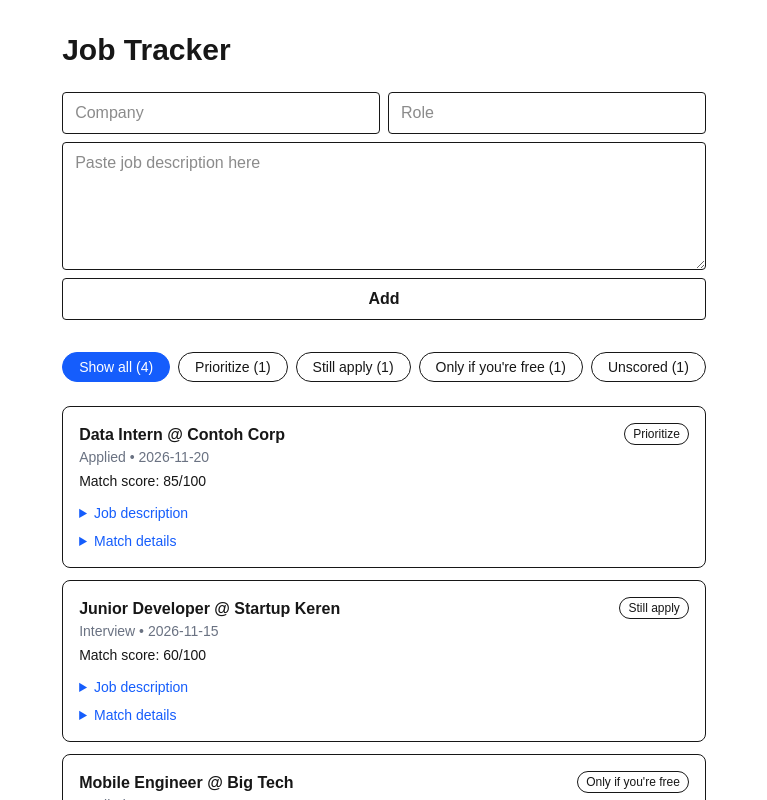
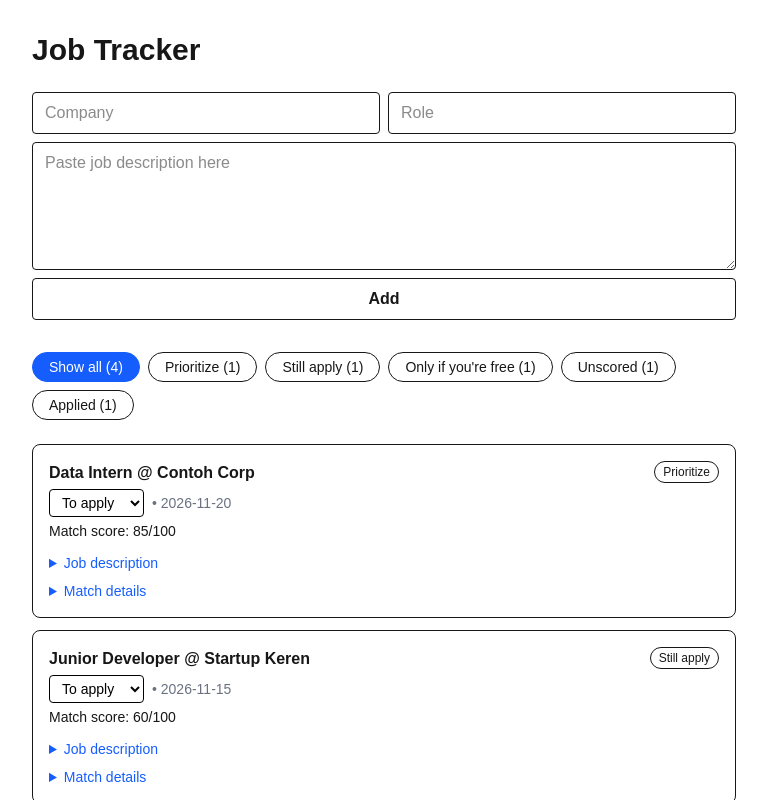
Before and after one commit to Jessieee888/job-tracker, a Next.js app: page / in a window 1280 px wide. Shown: the top 800 px of the page, without its empty margins (256-1023 px from the left). Built offline with nearby package versions, Linux system fonts and the light colour scheme.

Commit message:
Added "Applied" tab

```diff
--- a/app/page.tsx
+++ b/app/page.tsx
@@ -2,8 +2,11 @@
 
 import { useState } from "react";
 
-type Status = "Applied" | "Interview" | "Offer" | "Rejected";
+type Status = "To apply" | "Applied" | "Interview" | "Offer" | "Rejected";
 
+const statuses: Status[] = ["To apply", "Applied", "Interview", "Offer", "Rejected"];
+
+// Aturan: skor dan detail selalu sepaket.
 type Scoring =
   | { matchScore: null; matchDetails: null }
   | { matchScore: number; matchDetails: string };
@@ -17,7 +20,12 @@ type Application = {
   description: string;
 } & Scoring;
 
-type Category = "Prioritize" | "Still apply" | "Only if you're free" | "Unscored";
+type Category =
+  | "Prioritize"
+  | "Still apply"
+  | "Only if you're free"
+  | "Unscored"
+  | "Applied";
 type Filter = "All" | Category;
 
 const categories: Category[] = [
@@ -25,14 +33,22 @@ const categories: Category[] = [
   "Still apply",
   "Only if you're free",
   "Unscored",
+  "Applied",
 ];
 
 const tabs: Filter[] = ["All", ...categories];
 
+// Kategori yang TIDAK ikut muncul di "Show all"
+const hiddenFromAll: Category[] = ["Applied"];
+
+// Batas skor (silakan ubah)
 const PRIORITIZE_MIN = 75;
 const STILL_APPLY_MIN = 50;
 
 function getCategory(app: Application): Category {
+  if (app.status !== "To apply") return "Applied";
+
+  // Sisanya (belum dilamar) dikategorikan dari skor
   if (app.matchScore === null) return "Unscored";
   if (app.matchScore >= PRIORITIZE_MIN) return "Prioritize";
   if (app.matchScore >= STILL_APPLY_MIN) return "Still apply";
@@ -44,7 +60,7 @@ const initialApplications: Application[] = [
     id: 1,
     company: "Contoh Corp",
     role: "Data Intern",
-    status: "Applied",
+    status: "To apply",
     date: "2026-11-20",
     description: "Contoh job description. Looking for a data intern with Python and SQL skills.",
     matchScore: 85,
@@ -54,7 +70,7 @@ const initialApplications: Application[] = [
     id: 2,
     company: "Startup Keren",
     role: "Junior Developer",
-    status: "Interview",
+    status: "To apply",
     date: "2026-11-15",
     description: "Contoh job description. Build web features using React and Node.js.",
     matchScore: 60,
@@ -64,7 +80,7 @@ const initialApplications: Application[] = [
     id: 3,
     company: "Big Tech",
     role: "Mobile Engineer",
-    status: "Applied",
+    status: "To apply",
     date: "2026-11-01",
     description: "Contoh job description. Build native iOS apps with Swift.",
     matchScore: 30,
@@ -74,11 +90,21 @@ const initialApplications: Application[] = [
     id: 4,
     company: "Baru Banget Inc",
     role: "ML Intern",
-    status: "Applied",
+    status: "To apply",
     date: "2026-11-22",
     description: "Contoh job description. Train and evaluate machine learning models.",
     matchScore: null,
     matchDetails: null,
+  },
+  {
+    id: 5,
+    company: "Data Co",
+    role: "Data Analyst Intern",
+    status: "Applied",
+    date: "2026-11-10",
+    description: "Contoh job description. Analyse datasets and build dashboards.",
+    matchScore: 80,
+    matchDetails: "Strong match: your data analysis and Python skills fit this role well.",
   },
 ];
 
@@ -97,7 +123,7 @@ export default function Home() {
       id: Date.now(),
       company: company.trim(),
       role: role.trim(),
-      status: "Applied",
+      status: "To apply",
       date: new Date().toISOString().slice(0, 10),
       description: description.trim(),
       matchScore: null,
@@ -110,15 +136,20 @@ export default function Home() {
     setDescription("");
   }
 
-  function countFor(tab: Filter) {
-    if (tab === "All") return applications.length;
-    return applications.filter((app) => getCategory(app) === tab).length;
+  function updateStatus(id: number, status: Status) {
+    setApplications(
+      applications.map((app) => (app.id === id ? { ...app, status } : app))
+    );
   }
 
-  const visibleApplications =
-    filter === "All"
-      ? applications
-      : applications.filter((app) => getCategory(app) === filter);
+  function appsFor(tab: Filter) {
+    if (tab === "All") {
+      return applications.filter((app) => !hiddenFromAll.includes(getCategory(app)));
+    }
+    return applications.filter((app) => getCategory(app) === tab);
+  }
+
+  const visibleApplications = appsFor(filter);
 
   return (
     <main className="p-8 max-w-3xl mx-auto">
@@ -163,7 +194,7 @@ export default function Home() {
               filter === tab ? "bg-blue-600 text-white border-blue-600" : ""
             }`}
           >
-            {tab === "All" ? "Show all" : tab} ({countFor(tab)})
+            {tab === "All" ? "Show all" : tab} ({appsFor(tab).length})
           </button>
         ))}
       </div>
@@ -181,7 +212,25 @@ export default function Home() {
                 {getCategory(app)}
               </span>
             </div>
-            <p className="text-sm text-gray-500">{app.status} &bull; {app.date}</p>
+
+            <div className="flex items-center gap-2 mt-1">
+              <select
+                className="border rounded px-2 py-1 text-sm bg-white text-black dark:bg-zinc-800 dark:text-white"
+                value={app.status}
+                onChange={(e) => updateStatus(app.id, e.target.value as Status)}
+              >
+                {statuses.map((s) => (
+                  <option
+                    key={s}
+                    value={s}
+                    className="bg-white text-black dark:bg-zinc-800 dark:text-white"
+                  >
+                    {s}
+                  </option>
+                ))}
+              </select>
+              <span className="text-sm text-gray-500">&bull; {app.date}</span>
+            </div>
 
             {app.matchScore !== null ? (
               <p className="text-sm font-medium mt-1">Match score: {app.matchScore}/100</p>
```
